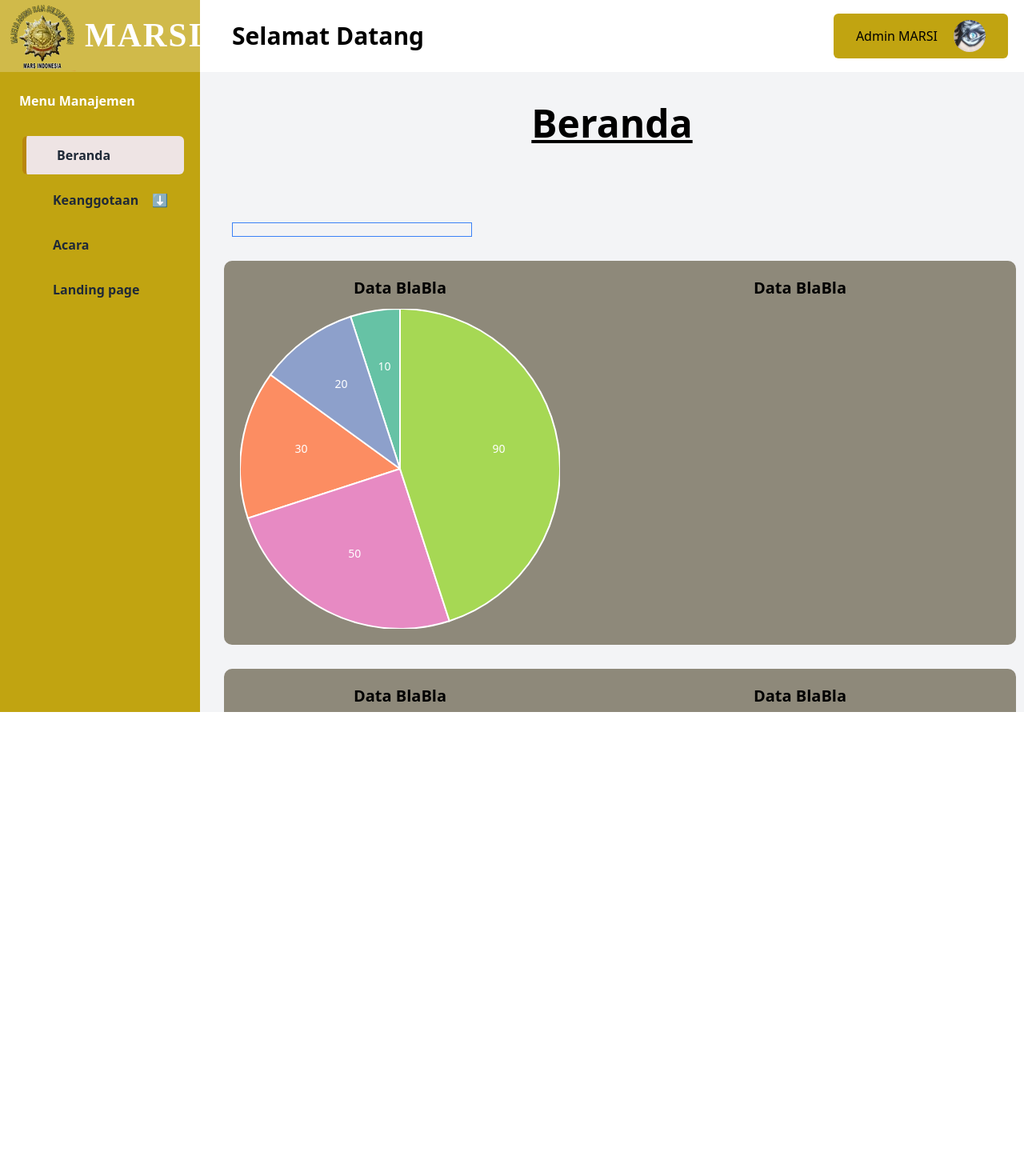
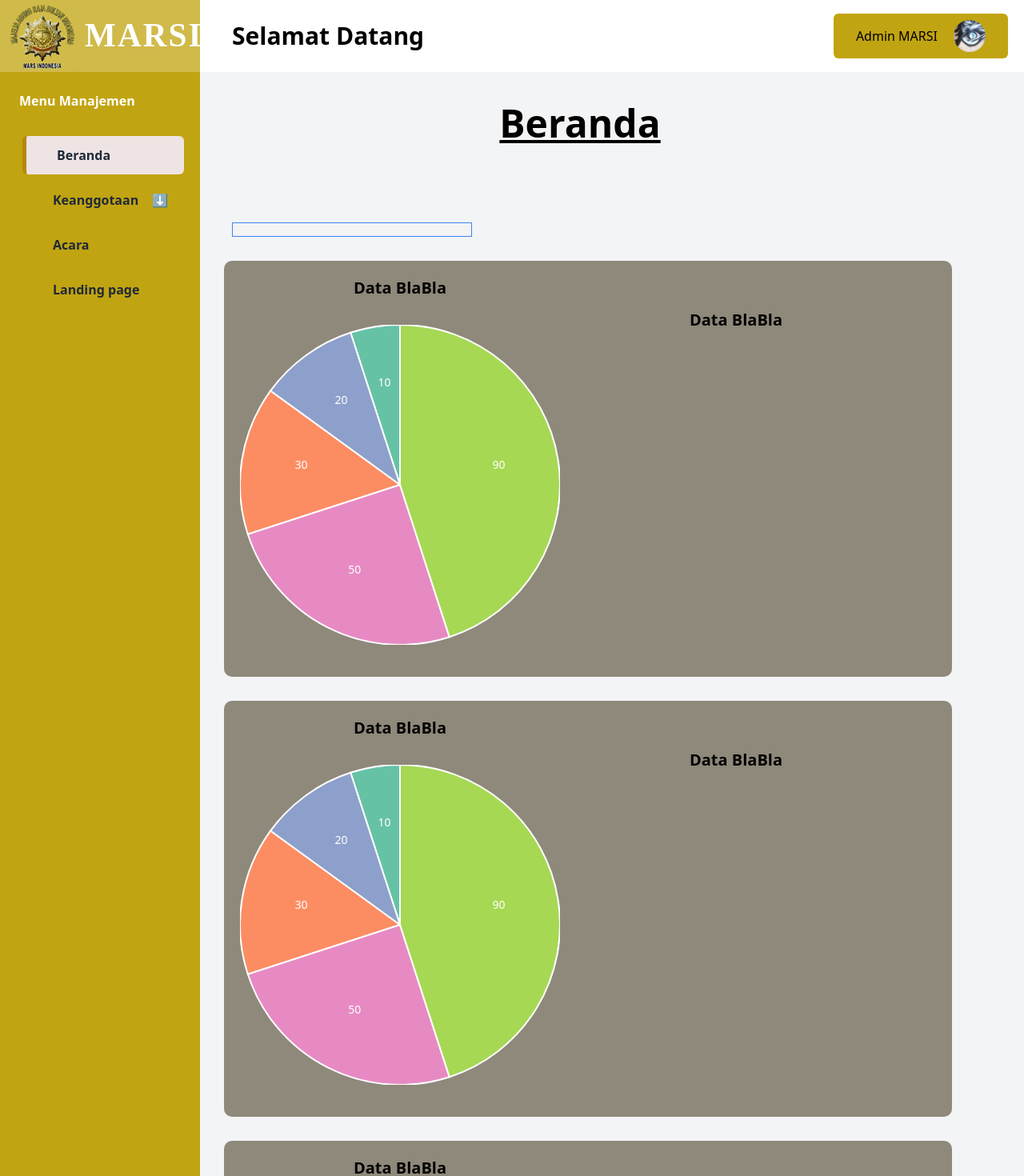
Before and after one commit to GabriellTzyKt/MARSI, a SvelteKit app in the folder fe-web/: page /admin/beranda in a window 1280 px wide. Shown: the top 1470 px of the page at 80% size. Before the commit the page ends 1378 px from the top, so only its background shows below. Built offline with nearby package versions, Linux system fonts and the light colour scheme; no server answers; some icons are missing.

Commit message:
responsif lagi

```diff
--- a/fe-web/src/routes/admin/+layout.svelte
+++ b/fe-web/src/routes/admin/+layout.svelte
@@ -54,7 +54,7 @@
 </header>
 
 
-<div class=" flex min-h-screen h-screen min-w-screen">
+<div class=" flex min-h-screen min-w-screen">
 	<div class=" test lg:w=[16.7%] w-[16.7%] bg-customYellow lg:block" class:active={$sidebarActive}>
 		<Sidebar>
 			<SidebarMenu
@@ -92,7 +92,7 @@
 		</Sidebar>
 	</div>
 
-	<main class="flex-1 overflow-auto min-h-screen h-full bg-gray-100 p-5">
+	<main class="flex h-full min-h-screen flex-1 overflow-auto bg-gray-100 p-5">
 		{@render children()}
 	</main>
 </div>
--- a/fe-web/src/routes/admin/acara/+page.svelte
+++ b/fe-web/src/routes/admin/acara/+page.svelte
@@ -17,8 +17,8 @@
 
 <!-- <button class="ms-3 mt-3 bg-yellow-600 p-3 text-white" onclick={setpop}> Click me </button>
 <Modal {pop} nama="Halo" on:close={dispop}></Modal> -->
-<div class="flex flex-col test">
-	<div class="mx-6 mt-20 flex justify-between md:mx-20 md:mt-0">
+<div class="flex flex-col md:mt-0">
+	<div class="test mx-6 flex justify-between">
 		<div class=" col-start-1 flex items-center justify-center">
 			<a href="/admin/keanggotaan/daftaranggota/tambahanggota"
 				><button class=" custom-button bg-customKrem px-6 py-2"> +Tambah Data </button></a
@@ -78,10 +78,8 @@
 
 	@media (max-width: 768px) {
 		.test{
-			flex-shrink: 0;
-			width:fit-content;
+			margin-top: 90px;
 		}
-
 	}
 
 
--- a/fe-web/src/routes/admin/beranda/+page.svelte
+++ b/fe-web/src/routes/admin/beranda/+page.svelte
@@ -34,7 +34,7 @@
 
 	<!-- Main container that holds both charts -->
 	<div
-		class="form-container1 flex w-full justify-between sm:w-3/4 md:w-1/2 lg:w-1/3 xl:w-1/4"
+		class="form-container1 flex w-full justify-between md:w-1/2 lg:w-1/3 xl:w-1/4"
 		style="background: {hex};"
 	>
 		<!-- Pie chart section -->
@@ -45,7 +45,7 @@
 
 		<!-- Barplot chart section -->
 		<div class="flex flex-col items-center">
-			<p class="mb-3 mr-10 text-xl font-bold">Data BlaBla</p>
+			<p class="mb-3 mr-10 mt-10 text-xl font-bold">Data BlaBla</p>
 			<Barplot />
 		</div>
 	</div>
@@ -63,7 +63,7 @@
 
 		<!-- Barplot chart section -->
 		<div class="flex flex-col items-center">
-			<p class="mb-3 mr-10 text-xl font-bold">Data BlaBla</p>
+			<p class="mb-3 mr-10 mt-10 text-xl font-bold">Data BlaBla</p>
 			<Barplot />
 		</div>
 	</div>
@@ -81,7 +81,7 @@
 
 		<!-- Barplot chart section -->
 		<div class="flex flex-col items-center">
-			<p class="mb-3 mr-10 text-xl font-bold">Data BlaBla</p>
+			<p class="mb-3 mr-10 mt-10 text-xl font-bold">Data BlaBla</p>
 			<Barplot />
 		</div>
 	</div>
```
Also changed, not shown: fe-web/src/routes/admin/keanggotaan/daftaranggota/+page.svelte (+2 -1 lines).
